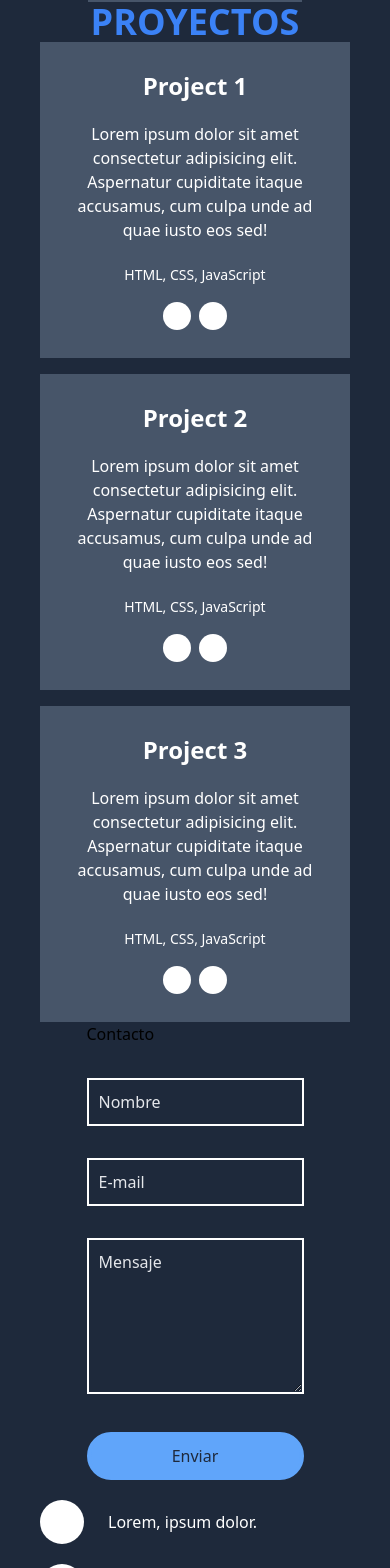
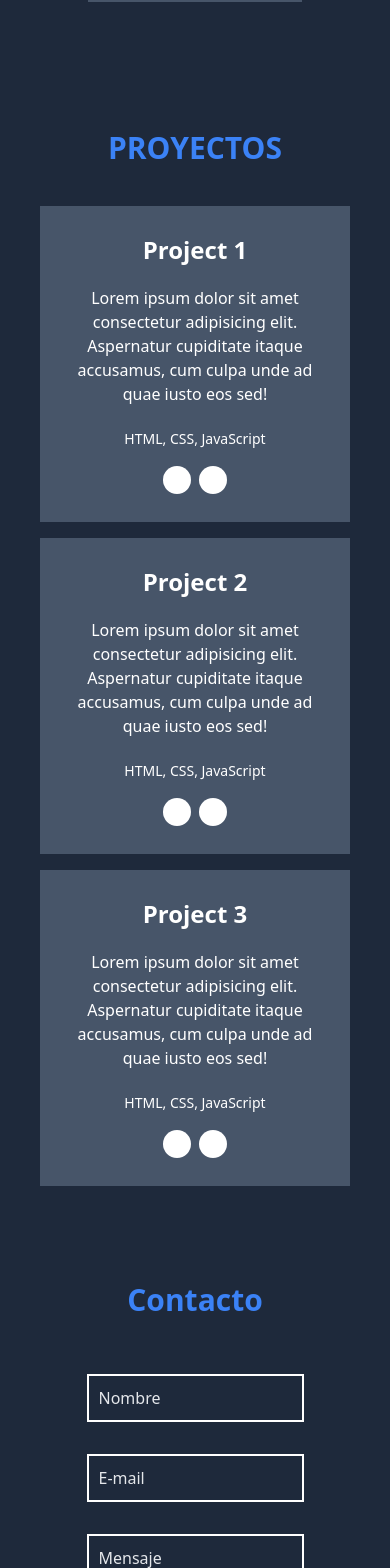
Before and after one commit to wilbernp/my-portfolio, a React (Vite) app: page / in a window 390 px wide. Shown: the part 3180-4748 px from the top of the page. Built offline with nearby package versions, Linux system fonts and the light colour scheme.

Commit message:
fix automplete on inputs

```diff
--- a/src/components/Input/Input.tsx
+++ b/src/components/Input/Input.tsx
@@ -1,23 +1,23 @@
 interface InputProps {
     type?: React.HTMLInputTypeAttribute;
     placeholder: string;
-    id: string;
-
 }
-export default function Input({ type, placeholder, id }: InputProps) {
+export default function Input({ type, placeholder }: InputProps) {
 
     return (
         <div className='relative my-8'>
+            {/* input */}
             <input
-                type={type}
-                id={id}
+                type="text"
                 placeholder=" "
+                autoComplete="off"
                 className='peer h-12 w-full px-4 outline-none bg-slate-800 border-2 border-white text-white focus:border-blue-400'
             />
+            {/* label */}
             <label
-                htmlFor={id}
                 className='absolute left-2 -top-3 text-gray-200 text-sm bg-slate-800 px-1 transition-all duration-100 pointer-events-none peer-placeholder-shown:text-base peer-placeholder-shown:top-3 peer-focus:left-2 peer-focus:-top-3 peer-focus:text-sm peer-focus:text-blue-400'
             >{placeholder}</label>
+
         </div>
     )
 }
--- a/src/components/TextArea/TextArea.tsx
+++ b/src/components/TextArea/TextArea.tsx
@@ -3,20 +3,20 @@ import React from 'react';
 interface TextAreaProps {
     rows:number;
     placeholder:string;
-    id:string;
 }
 
-export default function TextArea({rows, id, placeholder}: TextAreaProps) {
+export default function TextArea({rows, placeholder}: TextAreaProps) {
     return (
         <div className='relative my-8'>
+            {/* textarea */}
             <textarea
+            autoComplete='off'
                 placeholder=" "
-                id={id}
                 rows={rows}
                 className="peer w-full p-4 outline-none bg-slate-800 border-2 border-white text-white focus:border-blue-400"
             ></textarea>
+            {/* label */}
             <label
-                htmlFor={id}
                 className="absolute left-2 -top-3 text-gray-200 text-sm bg-slate-800 px-1 transition-all duration-100 pointer-events-none peer-placeholder-shown:text-base peer-placeholder-shown:top-3 peer-focus:left-2 peer-focus:-top-3 peer-focus:text-sm peer-focus:text-blue-400"
             >{placeholder}</label>
         </div>
--- a/src/sections/Contact/Contact.tsx
+++ b/src/sections/Contact/Contact.tsx
@@ -1,4 +1,4 @@
-import Button from "@/components/Button/Button";
+
 import { Input } from "@/components/Input";
 import SocialLink from "@/components/SocialLink/SocialLink";
 import { TextArea } from "@/components/TextArea";
@@ -6,34 +6,35 @@ import { contactLinksData } from "@/data/social-links.data";
 
 export default function Contact() {
     return (
-        <div className="flex flex-wrap justify-center">
+        <div className="flex flex-col items-center mt-24 ">
+            {/* titulo */}
+            <h2 className='text-center text-blue-500 text-3xl font-bold mb-6 sm:text-4xl' >Contacto</h2>
+            {/* formulario */}
             <form className="w-[70%]">
-                <h2>Contacto</h2>
+                {/* nombre */}
                 <Input
-                    id='name'
-                    placeholder='Nombre'
+                    placeholder="Nombre"
                     type="text"
                 />
+                {/* email */}
                 <Input
-                    id='email'
+                    placeholder="E-mail"
                     type="email"
-                    placeholder='E-mail'
                 />
+                {/* mensaje */}
                 <TextArea
-                    id='message'
-                    placeholder='Mensaje'
                     rows={5}
+                    placeholder="Mensaje"
                 />
-                <div className="flex justify-end">
-                    <Button secondary title="Enviar" />
-                </div>
 
             </form>
+            {/* links sociales icono + etiqueta */}
             <div className="w-80">
                 <div>
                     <SocialLink href="#" label="Lorem, ipsum dolor." />
                     <SocialLink href="#" label="Lorem, ipsum dolor." />
                 </div>
+                {/* links sociales icono */}
                 <div className="flex gap-8">
                     {
                         contactLinksData.map((link, index) => {
--- a/src/sections/Projects/Projects.tsx
+++ b/src/sections/Projects/Projects.tsx
@@ -1,23 +1,31 @@
 import { projectsData } from '@/data/projects.data'
-import React from 'react'
 
 export default function Projects() {
   return (
-    <div>
-      <h2 className='text-center text-blue-500 text-4xl font-bold'>PROYECTOS</h2>
+    <div className='mt-32'>
+      {/* titulo */}
+      <h2 className='text-center text-blue-500 text-3xl font-bold mb-10 sm:text-4xl'>PROYECTOS</h2>
+      {/* contenedor */}
       <div className='flex flex-wrap gap-4 justify-center'>
         {
           projectsData.map(project => (
             <div
               className='text-white bg-slate-600 w-80 py-7 px-5 text-center'
             >
+              {/* titulo del proyecto */}
               <h2 className='text-2xl font-semibold'>{project.title}</h2>
+              {/* descripcion */}
               <p className='my-5'>{project.description}</p>
+              {/* tecnologias */}
               <span className='text-sm'>{project.tecnoligies}</span>
+              {/* links */}
               <div className='flex justify-center gap-2 mt-4'>
+                {/* link 1 */}
                 <div className='w-7 h-7 bg-white rounded-full'></div>
+                {/* link 2 */}
                 <div className='w-7 h-7 bg-white rounded-full'></div>
               </div>
+
             </div>
           ))
         }
```
